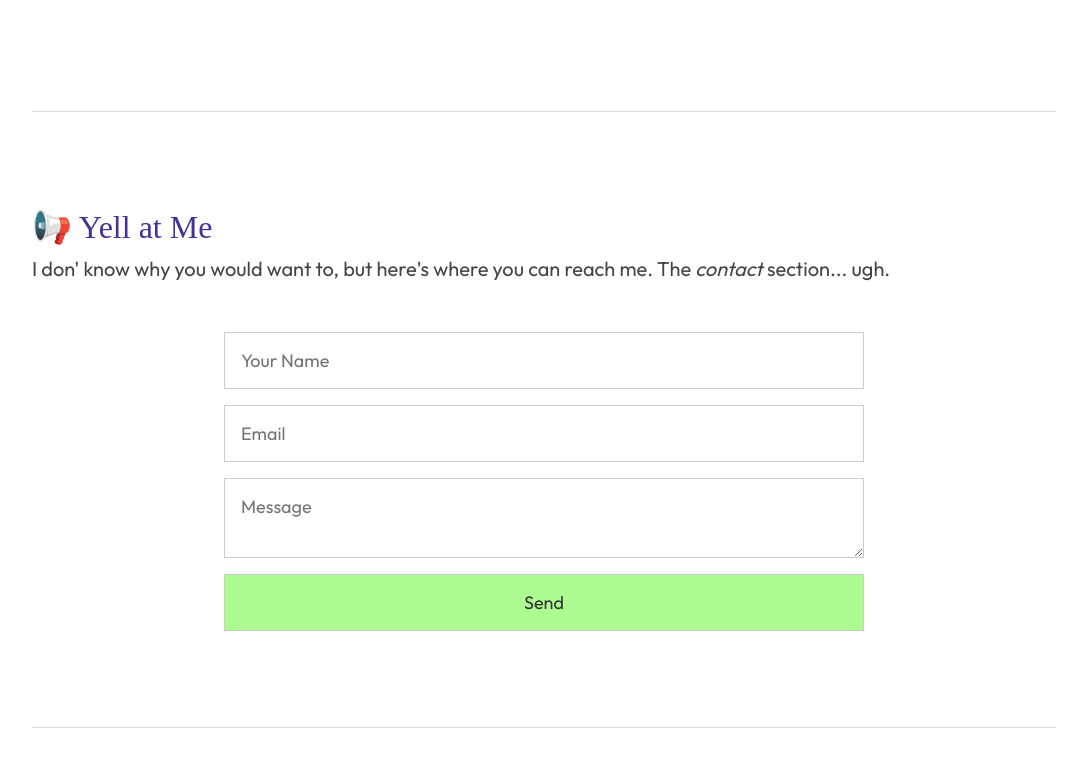
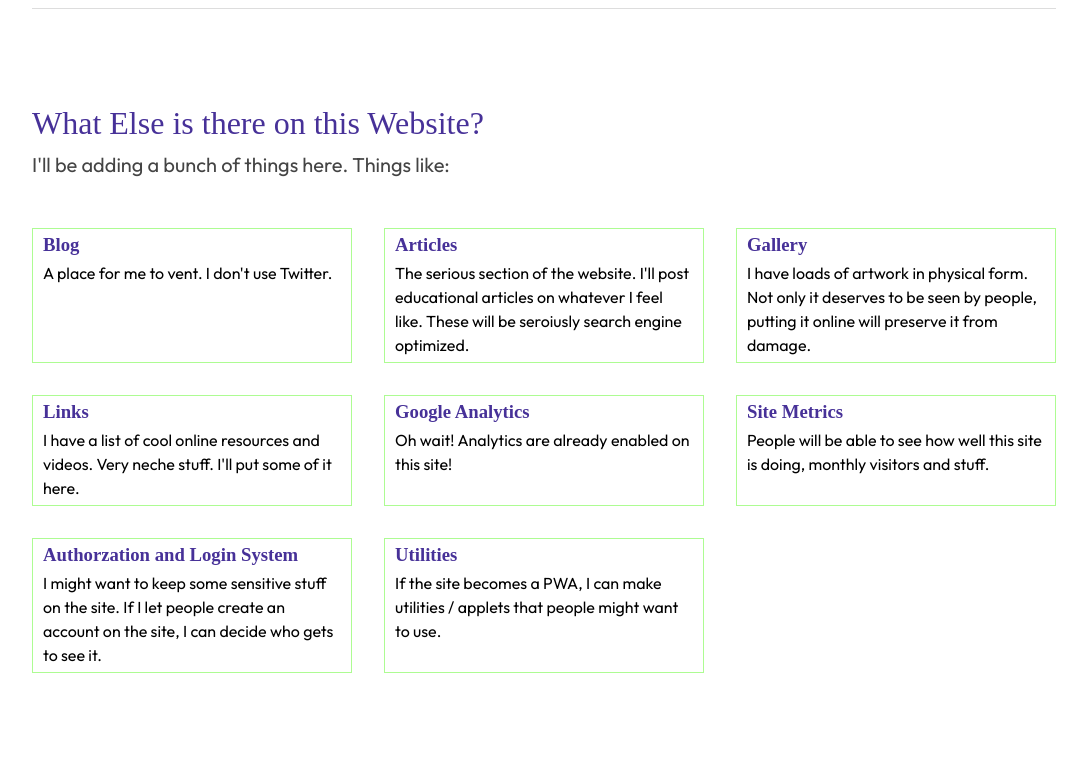
Before and after one commit to ContraHacker/ContraHacker, a Next.js app: page / in a window 1280 px wide. Shown: the part 1833-2600 px from the top of the page, without its empty margins (96-1183 px from the left). Built offline with nearby package versions, Linux system fonts and the light colour scheme; no server answers; a web font is replaced by a local one.

Commit message:
Matrurify

```diff
--- a/pages/index.js
+++ b/pages/index.js
@@ -22,14 +22,6 @@ export default function Index() {
             answer: 'I am fine, thank you!'
         },
         {
-            question: 'What is the purpose of this website?',
-            answer: 'I dunno, was bored.'
-        },
-        {
-            question: 'Are you a cat person, or a dog person?',
-            answer: 'I am a cat person! 😺'
-        },
-        {
             question: 'What are you doing these days?',
             answer: 'https://ethicainvest.in',
             type: 'link',
@@ -40,6 +32,10 @@ export default function Index() {
             answer: 'https://github.com/ContraHacker/ContraHacker',
             type: 'link',
             displayText: '🔗 See for yourself!'
+        },
+        {
+            question: 'What is the purpose of this website?',
+            answer: 'I dunno, was bored.'
         }
     ];
 
@@ -65,7 +61,7 @@ export default function Index() {
 
                     <div className = { styles.textContent }>
                         <h2>👤 Who&apos;s this Dude?</h2>
-                        <p>I&apos;m a person; web developer from India. Gen-Y with the mentality of a Boomer. Scored 95% introverted on the MBTI test.</p>
+                        <p>I&apos;m a person. A web developer from India.</p>
                     </div>
 
                     <div className = { styles.trivia }>
@@ -106,6 +102,52 @@ export default function Index() {
 
                 </section>
 
+                <section className = { styles.futureContent }>
+
+                    <div className = { styles.textContent }>
+                        <h2>What Else is there on this Website?</h2>
+                        <p>I&apos;ll be adding a bunch of things here. Things like:</p>
+                    </div>
+
+                    <div className = { styles.plannedContent }>
+                        <ul>
+                            <li>
+                                <h3>Blog</h3>
+                                <p>A place for me to vent. I don&apos;t use Twitter.</p>
+                            </li>
+                            <li>
+                                <h3>Articles</h3>
+                                <p>The serious section of the website. I&apos;ll post educational articles on whatever I feel like. These will be seroiusly search engine optimized.</p>
+                            </li>
+                            <li>
+                                <h3>Gallery</h3>
+                                <p>I have loads of artwork in physical form. Not only it deserves to be seen by people, putting it online will preserve it from damage.</p>
+                            </li>
+                            <li>
+                                <h3>Links</h3>
+                                <p>I have a list of cool online resources and videos. Very neche stuff. I&apos;ll put some of it here.</p>
+                            </li>
+                            <li>
+                                <h3>Google Analytics</h3>
+                                <p>Oh wait! Analytics are already enabled on this site!</p>
+                            </li>
+                            <li>
+                                <h3>Site Metrics</h3>
+                                <p>People will be able to see how well this site is doing, monthly visitors and stuff.</p>
+                            </li>
+                            <li>
+                                <h3>Authorzation and Login System</h3>
+                                <p>I might want to keep some sensitive stuff on the site. If I let people create an account on the site, I can decide who gets to see it.</p>
+                            </li>
+                            <li>
+                                <h3>Utilities</h3>
+                                <p>If the site becomes a PWA, I can make utilities / applets that people might want to use.</p>
+                            </li>
+                        </ul>
+                    </div>
+
+                </section>
+
                 <section className = { styles.contact }>
 
                     <div className = { styles.textContent }>
@@ -116,7 +158,7 @@ export default function Index() {
                     <div className = { styles.formContainer }>
                         <form onSubmit = { handleSubmit } className = { styles.form }>
                             <input type = 'text' placeholder = 'Your Name' />
-                            <input type = 'email' placeholder = 'Email' />
+                            <input type = 'email' placeholder = 'Your Contact Info.' />
                             <textarea placeholder = 'Message' />
                             <button type = 'submit'>Send</button>
                         </form>
--- a/styles/Index.module.scss
+++ b/styles/Index.module.scss
@@ -84,6 +84,10 @@ section.faq {
     @include textPadding;
 }
 
+section.futureContent {
+    @include textPadding;
+}
+
 .textContent {
     @include globals.texty;
 }
@@ -98,6 +102,35 @@ section.faq {
         font-weight: 400;
         font-weight: 1.75rem;
         margin-bottom: 10px;
+    }
+
+    p {
+        font-size: 1rem;
+    }
+}
+
+.plannedContent {
+
+    margin-top: 3rem;
+
+    ul {
+        list-style: none;
+        padding: 0;
+        margin: 0;
+        display: grid;
+        grid-template-columns: repeat(auto-fit, minmax(20rem, 1fr));
+        grid-gap: 2rem;
+    }
+
+    li {
+        padding: 5px 10px;
+        border: solid thin globals.$mint;
+    }
+
+    h3 {
+        color: globals.$purple;
+        font-weight: 1.75rem;
+        margin-bottom: 5px;
     }
 
     p {
```
